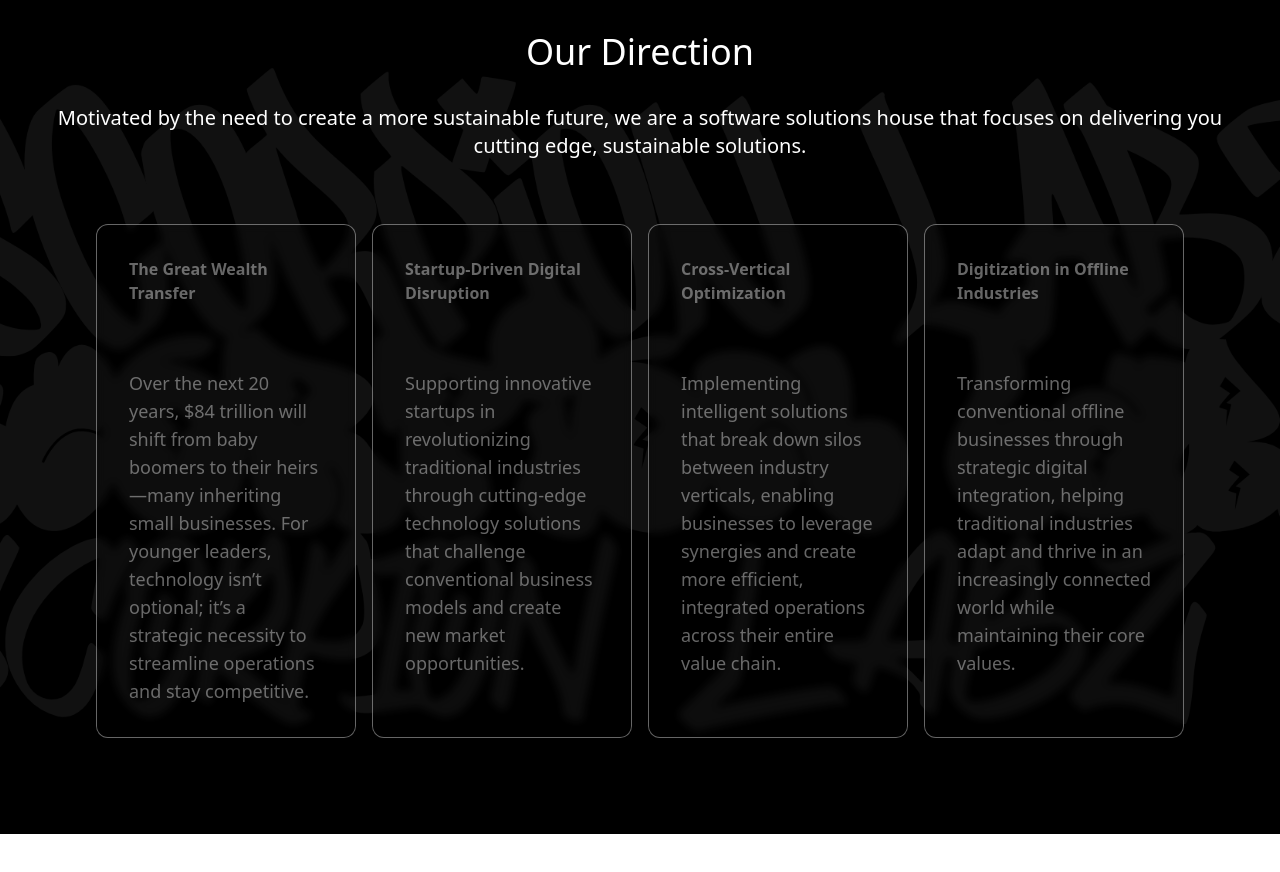
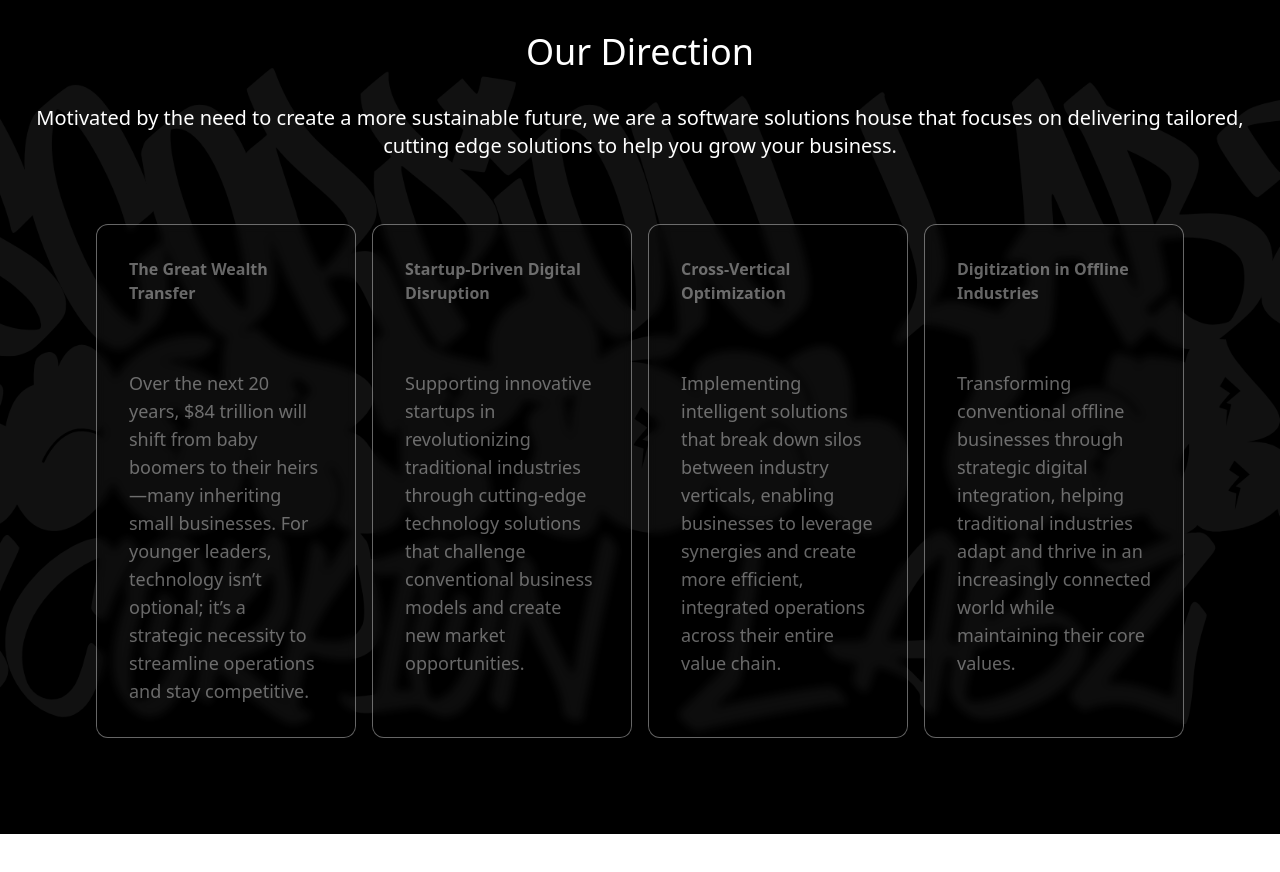
Before and after one commit to nikhilYates/v2, a Next.js app in the folder scorpionlabz-v2/: page /direction in a window 1280 px wide. Built offline with nearby package versions, Linux system fonts and the light colour scheme.

Commit message:
directions update

```diff
--- a/scorpionlabz-v2/src/app/direction/page.tsx
+++ b/scorpionlabz-v2/src/app/direction/page.tsx
@@ -12,7 +12,7 @@ export default function Direction() {
           Our Direction
         </h1>
         <p className="text-white text-xl font-medium text-center w-full 2xl:w-1/2 relative z-10">
-          Motivated by the need to create a more sustainable future, we are a software solutions house that focuses on delivering you cutting edge, sustainable solutions.
+          Motivated by the need to create a more sustainable future, we are a software solutions house that focuses on delivering tailored, cutting edge solutions to help you grow your business.
         </p>
       </div>
         <div className="w-full flex flex-col justify-start items-center">
```
